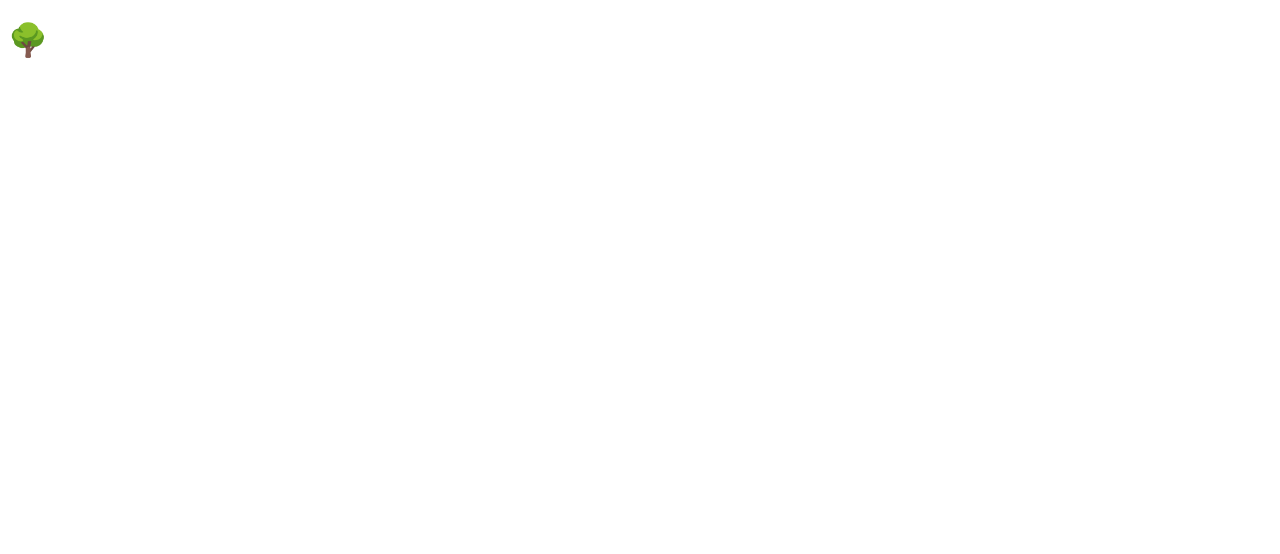
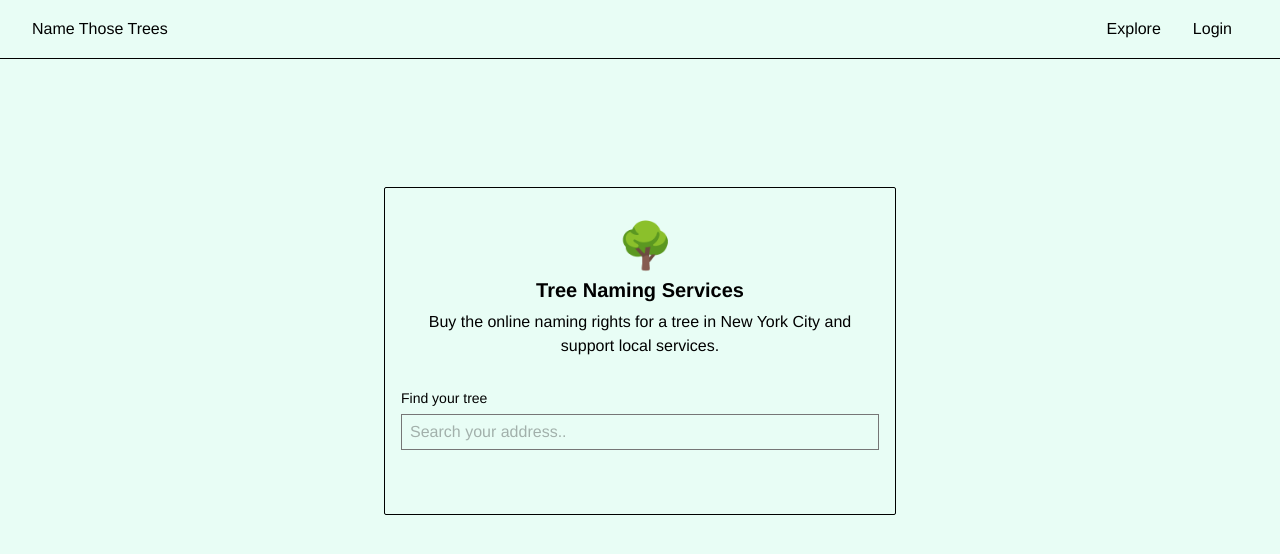
Before and after one commit to nlaz/name-the-trees, a Next.js app: page / in a window 1280 px wide. Shown: the top 554 px of the page. Built offline with nearby package versions, Linux system fonts and the light colour scheme.

Commit message:
Setup sidebar and homeview

```diff
--- /dev/null
+++ b/components/Emoji.js
@@ -0,0 +1,12 @@
+import React from "react";
+
+const Emoji = ({ value, size = 30, className }) => (
+  <span
+    style={{ fontSize: `${size}px`, width: `${size}px`, height: `${size}px` }}
+    className={className}
+  >
+    {value}
+  </span>
+);
+
+export default Emoji;
--- /dev/null
+++ b/components/Link.js
@@ -0,0 +1,12 @@
+import React from "react";
+import Link from "next/link";
+
+const DefaultLink = ({ to, className, children, ...props }) => (
+  <Link href={to}>
+    <a className={className} {...props}>
+      {children}
+    </a>
+  </Link>
+);
+
+export default DefaultLink;
--- a/components/Meta.js
+++ b/components/Meta.js
@@ -1,7 +1,7 @@
 import React, { Component } from "react";
 import Head from "next/head";
 
-const rootUrl = "http://niko.pizza"; // Replace with url
+const rootUrl = "http://localhost:3000"; // Replace with url
 
 const defaults = {
   company: "Name the Trees",
@@ -11,14 +11,6 @@ const defaults = {
 };
 
 class Meta extends Component {
-  componentDidMount() {
-    if (!window.GA_INITIALIZED) {
-      initGA();
-      window.GA_INITIALIZED = true;
-    }
-    logPageView();
-  }
-
   render() {
     let canonicalUrl = `${rootUrl}${this.props.path}`;
     let twitterImage = `${rootUrl}${this.props.twitterImage ||
@@ -46,7 +38,10 @@ class Meta extends Component {
         <meta name="twitter:title" content={this.props.title} />
         <meta name="twitter:description" content={this.props.description} />
         <meta name="twitter:image" content={twitterImage} />
-        <link rel="stylesheet" href="https://unpkg.com/tachyons@4/css/tachyons.min.css">
+        <link
+          rel="stylesheet"
+          href="https://unpkg.com/tachyons@4/css/tachyons.min.css"
+        />
         <link rel="stylesheet" href="/styles/index.css" />
       </Head>
     );
--- /dev/null
+++ b/components/Navbar.js
@@ -0,0 +1,23 @@
+import React from "react";
+
+import Link from "../components/Link";
+
+const Navbar = () => (
+  <div className="flex justify-between ph4 pv3 bb">
+    <div className="pv1">
+      <Link to="/" className="black no-underline">
+        <h4 className="fw5 mv0">Name Those Trees</h4>
+      </Link>
+    </div>
+    <div className="pv1">
+      <Link to="/trees" className="black no-underline pv3 ph3">
+        Explore
+      </Link>
+      <Link to="/login" className="black no-underline pv3 ph3">
+        Login
+      </Link>
+    </div>
+  </div>
+);
+
+export default Navbar;
--- a/pages/index.js
+++ b/pages/index.js
@@ -1,8 +1,33 @@
 import React from "react";
 
+import Meta from "../components/Meta";
+import Navbar from "../components/Navbar";
+import Emoji from "../components/Emoji";
+
 const Home = () => (
-  <div className="container">
-    <h1>🌳</h1>
+  <div
+    className="container helvetica bg-washed-green flex flex-column"
+    style={{ minHeight: "100vh" }}
+  >
+    <Meta
+      title="Name Those Trees"
+      description="Name Those Trees is a tree naming service that raises funds for local services."
+      path="/"
+    />
+    <Navbar />
+    <div className="flex flex-column w-100 ba mw6 center mt6 br1 pv4 ph3">
+      <Emoji size={45} value="🌳" className="center" />
+      <h1 className="f4 tc mb2">Tree Naming Services</h1>
+      <p className="tc lh-copy mt0 mb4">
+        Buy the online naming rights for a tree in New York City and support
+        local services.
+      </p>
+      <label className="mb2 fw5 f6">Find your tree</label>
+      <input
+        className="h6 mb4 pv2 ph2 bg-washed-green ba search"
+        placeholder="Search your address.."
+      />
+    </div>
   </div>
 );
 
--- a/public/styles/index.css
+++ b/public/styles/index.css
@@ -1 +1,5 @@
 /* Stylesheet to make it pretty 🌈 */
+
+input.search::-webkit-input-placeholder {
+  color: rgba(0, 0, 0, 0.3);
+}
```
Also changed, not shown: pages/trees/index.js (added, +26 -0 lines), sections/MapView.js (added, +11 -0 lines), sections/Sidebar.js (added, +9 -0 lines), pages/about.js (added).
